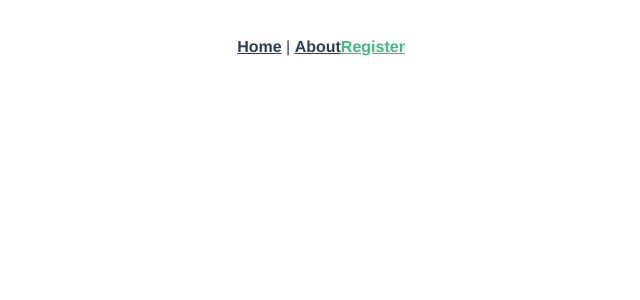
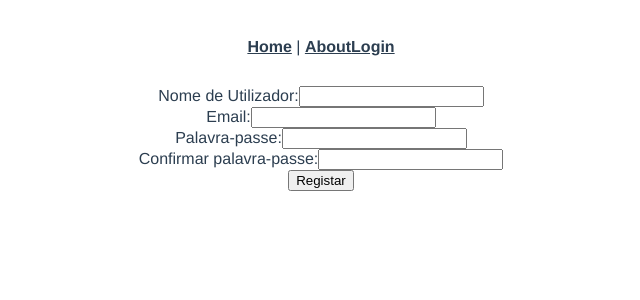
Before and after one commit to gnguedes/PW1_project, a Vue app: page /#/register in a window 1280 px wide. Shown: the top 300 px of the page, without its empty margins (319-959 px from the left). Built offline with nearby package versions, Linux system fonts and the light colour scheme.

Commit message:
inicio login/registo

```diff
--- a/src/App.vue
+++ b/src/App.vue
@@ -3,7 +3,7 @@
     <div id="nav">
       <router-link to="/">Home</router-link> |
       <router-link to="/about">About</router-link>
-      <router-link to="/register">Register</router-link>
+      <router-link to="/login">Login</router-link>
     </div>
     <router-view />
   </div>
--- /dev/null
+++ b/src/components/loginForm.vue
@@ -0,0 +1,19 @@
+<template>
+  <div id="frmLogin">
+    <form v-on:submit.prevent="addTask()">
+      <label for="txtUsername">Nome de Utilizador:</label>
+      <input id="txtUsername" type="text" v-model="name" />
+      <br />
+
+      <label for="txtPassword">Palavra-passe:</label>
+      <input type="password" id="txtPassword" value="password" v-model="password" />
+      <br />
+
+      <br />
+
+      <input type="submit" value="Login" />
+      <br />
+      <router-link to="/register">Não tem conta? Crie uma aqui</router-link>
+    </form>
+  </div>
+</template>
--- /dev/null
+++ b/src/components/registerForm.vue
@@ -0,0 +1,24 @@
+<template>
+    <div id="frmRegister">
+            <form>
+
+            <label for="txtUsername">Nome de Utilizador:</label>
+            <input id=txtUsername type="text" v-model="name">
+            <br>
+
+            <label for="txtEmail">Email:</label>
+            <input type="text" id="txtEmail" value="pessoal" v-model="email">
+            <br>
+
+            <label for="txtPassword">Palavra-passe:</label>
+            <input type="password" id="txtPassword" value="password" v-model="password">
+            <br>
+            <label for="txtCheckPassword">Confirmar palavra-passe:</label>
+            <input type="password" id="txtCheckPassword" value="password" v-model="password">
+
+            <br>
+            <!--inserir tabela-->
+            <input type="submit" value="Registar">
+        </form>
+    </div>
+</template>
--- a/src/router/index.js
+++ b/src/router/index.js
@@ -1,6 +1,8 @@
 import Vue from "vue";
 import VueRouter from "vue-router";
 import Home from "../views/Home.vue";
+import Login from "../views/Login.vue"
+import Register from "../views/Register.vue"
 
 Vue.use(VueRouter);
 
@@ -18,7 +20,18 @@ const routes = [
     // which is lazy-loaded when the route is visited.
     component: () =>
       import(/* webpackChunkName: "about" */ "../views/About.vue")
+  },
+  {
+    path: "/login",
+    name: "login",
+    component: Login
+  },
+  {
+    path: "/register",
+    name: "register",
+    component: Register
   }
+
 ];
 
 const router = new VueRouter({
--- a/src/store/index.js
+++ b/src/store/index.js
@@ -4,8 +4,14 @@ import Vuex from "vuex";
 Vue.use(Vuex);
 
 export default new Vuex.Store({
-  state: {},
-  mutations: {},
-  actions: {},
-  modules: {}
+  state: {
+
+  },
+  mutations: {
+
+
+  },
+  actions: {
+
+  },
 });
--- /dev/null
+++ b/src/views/Login.vue
@@ -0,0 +1,17 @@
+<template>
+  <div class="login">
+    <loginForm msg="login Page" />
+  </div>
+</template>
+
+<script>
+import loginForm from "@/components/loginForm.vue";
+
+export default {
+    name: "login",
+    components:{
+        loginForm
+    }
+
+};
+</script>
--- /dev/null
+++ b/src/views/Register.vue
@@ -0,0 +1,17 @@
+<template>
+  <div class="signUp">
+    <registerForm/>
+  </div>
+</template>
+
+<script>
+import registerForm from "@/components/registerForm.vue";
+
+export default {
+    name: "register",
+    components:{
+        registerForm
+    }
+
+};
+</script>
```
